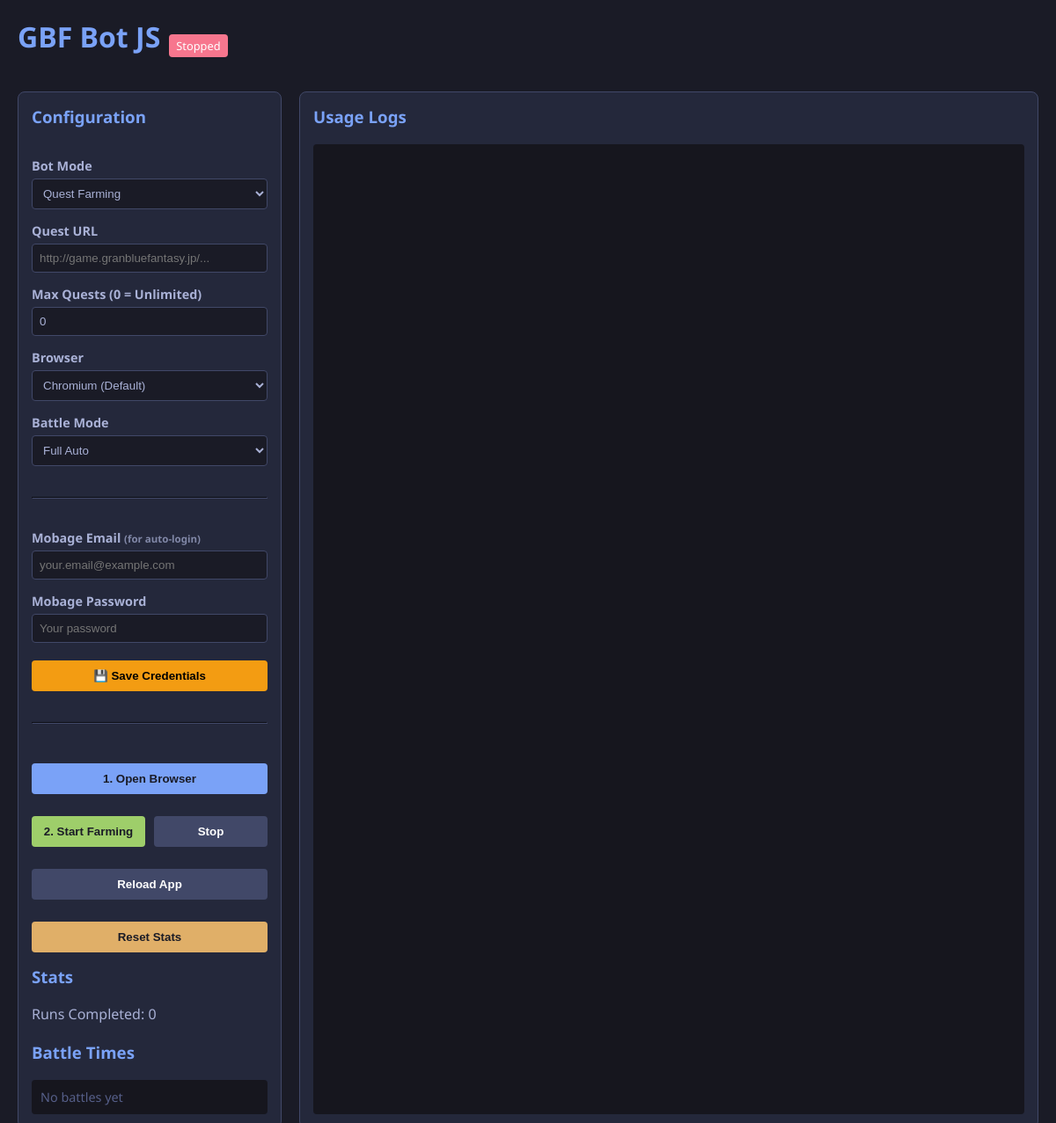
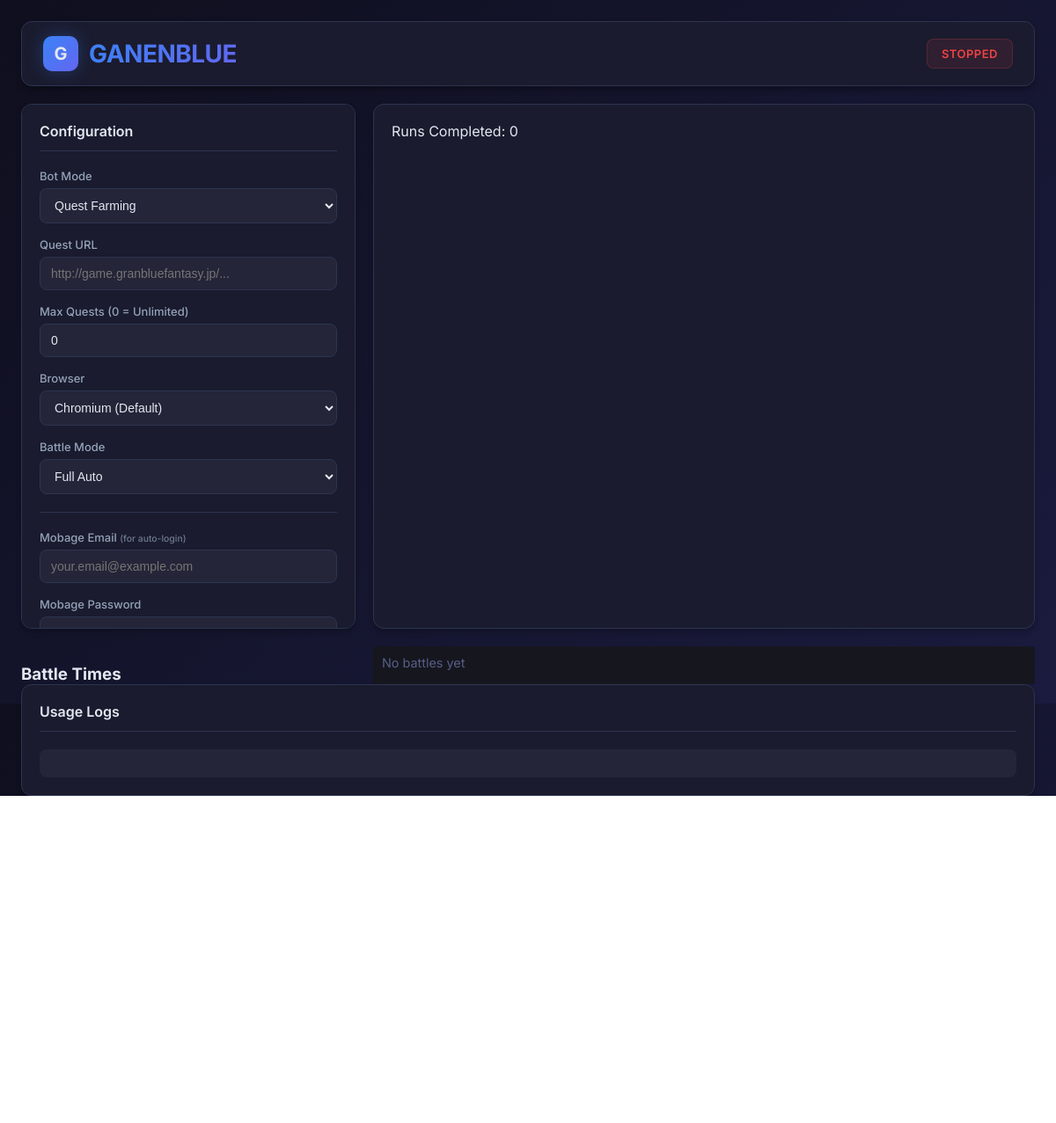
Before and after one commit to gwanen/ganenblue-js, an Electron app: page src/gui/index.html in a window 1200 px wide. Shown: the top 1277 px of the page at 88% size. After the commit the page ends 905 px from the top, so only its background shows below. Drawn offline with Linux system fonts and the light colour scheme; no server answers.

Commit message:
feat: Modern UI redesign with GANENBLUE branding
- Changed title to GANENBLUE with gradient logo
- Fixed header alignment with proper spacing
- Modern dark theme with gradient backgrounds
- Better button styling with emojis and gradients
- Improved form inputs with focus states
- Custom scrollbar styling
- Inter font for better typography
- Credentials section auto-hides after browser launch
- Wider sidebar (380px) for better layout

```diff
--- a/src/gui/index.html
+++ b/src/gui/index.html
@@ -4,173 +4,263 @@
 <head>
     <meta charset="UTF-8">
     <meta name="viewport" content="width=device-width, initial-scale=1.0">
-    <title>ganenblue</title>
+    <title>GANENBLUE</title>
     <style>
+        @import url('https://fonts.googleapis.com/css2?family=Inter:wght@400;500;600;700&display=swap');
+
         :root {
-            --bg-color: #1a1b26;
-            --text-color: #a9b1d6;
-            --primary: #7aa2f7;
-            --success: #9ece6a;
-            --danger: #f7768e;
-            --panel-bg: #24283b;
-            --border: #414868;
+            --bg-primary: #0f0f1e;
+            --bg-secondary: #1a1b2e;
+            --bg-tertiary: #242538;
+            --text-primary: #e2e8f0;
+            --text-secondary: #94a3b8;
+            --accent-blue: #3b82f6;
+            --accent-green: #10b981;
+            --accent-red: #ef4444;
+            --accent-yellow: #f59e0b;
+            --border: #2d3550;
+            --glow-blue: rgba(59, 130, 246, 0.3);
+        }
+
+        * {
+            margin: 0;
+            padding: 0;
+            box-sizing: border-box;
         }
 
         body {
-            font-family: 'Segoe UI', Tahoma, Geneva, Verdana, sans-serif;
-            background-color: var(--bg-color);
-            color: var(--text-color);
-            margin: 0;
-            padding: 20px;
-            display: flex;
-            flex-direction: column;
+            font-family: 'Inter', -apple-system, BlinkMacSystemFont, 'Segoe UI', sans-serif;
+            background: linear-gradient(135deg, var(--bg-primary) 0%, #1a1b3e 100%);
+            color: var(--text-primary);
+            padding: 24px;
             height: 100vh;
-            box-sizing: border-box;
+            overflow: hidden;
         }
 
-        h1,
-        h2,
-        h3 {
-            color: var(--primary);
-            margin-top: 0;
+        /* Header */
+        .header {
+            display: flex;
+            align-items: center;
+            justify-content: space-between;
+            padding: 16px 24px;
+            background: var(--bg-secondary);
+            border: 1px solid var(--border);
+            border-radius: 12px;
+            margin-bottom: 20px;
+            box-shadow: 0 4px 6px rgba(0, 0, 0, 0.3);
+        }
+
+        .header-left {
+            display: flex;
+            align-items: center;
+            gap: 12px;
+        }
+
+        .logo {
+            width: 40px;
+            height: 40px;
+            background: linear-gradient(135deg, var(--accent-blue), #6366f1);
+            border-radius: 10px;
+            display: flex;
+            align-items: center;
+            justify-content: center;
+            font-weight: 700;
+            font-size: 20px;
+            box-shadow: 0 0 20px var(--glow-blue);
+        }
+
+        h1 {
+            font-size: 28px;
+            font-weight: 700;
+            background: linear-gradient(135deg, var(--accent-blue), #6366f1);
+            -webkit-background-clip: text;
+            -webkit-text-fill-color: transparent;
+            background-clip: text;
+            letter-spacing: -0.5px;
+        }
+
+        .status-badge {
+            padding: 8px 16px;
+            border-radius: 8px;
+            font-size: 13px;
+            font-weight: 600;
+            text-transform: uppercase;
+            letter-spacing: 0.5px;
+            transition: all 0.3s ease;
+        }
+
+        .status-Stopped {
+            background: rgba(239, 68, 68, 0.1);
+            color: var(--accent-red);
+            border: 1px solid rgba(239, 68, 68, 0.2);
+        }
+
+        .status-Running {
+            background: rgba(16, 185, 129, 0.1);
+            color: var(--accent-green);
+            border: 1px solid rgba(16, 185, 129, 0.2);
+            box-shadow: 0 0 15px rgba(16, 185, 129, 0.2);
         }
 
         .container {
             display: grid;
-            grid-template-columns: 300px 1fr;
+            grid-template-columns: 380px 1fr;
             gap: 20px;
-            height: 100%;
+            height: calc(100vh - 140px);
         }
 
         .panel {
-            background-color: var(--panel-bg);
+            background: var(--bg-secondary);
             border: 1px solid var(--border);
-            border-radius: 8px;
-            padding: 15px;
-            display: flex;
-            flex-direction: column;
+            border-radius: 12px;
+            padding: 20px;
+            box-shadow: 0 4px 6px rgba(0, 0, 0, 0.2);
+            overflow-y: auto;
         }
 
-        .controls-panel {
-            gap: 15px;
-        }
-
-        .logs-panel {
-            overflow: hidden;
+        .panel h3 {
+            font-size: 16px;
+            font-weight: 600;
+            color: var(--text-primary);
+            margin-bottom: 20px;
+            padding-bottom: 12px;
+            border-bottom: 1px solid var(--border);
         }
 
         .form-group {
-            display: flex;
-            flex-direction: column;
-            gap: 5px;
+            margin-bottom: 16px;
         }
 
         label {
-            font-size: 0.9em;
-            font-weight: bold;
+            display: block;
+            font-size: 13px;
+            font-weight: 500;
+            color: var(--text-secondary);
+            margin-bottom: 6px;
         }
 
         input,
         select {
-            background-color: var(--bg-color);
+            width: 100%;
+            background: var(--bg-tertiary);
             border: 1px solid var(--border);
-            color: var(--text-color);
-            padding: 8px;
-            border-radius: 4px;
+            color: var(--text-primary);
+            padding: 10px 12px;
+            border-radius: 8px;
+            font-size: 14px;
+            transition: all 0.2s ease;
         }
 
-        .btn-group {
-            display: flex;
-            gap: 10px;
-            margin-top: 10px;
+        input:focus,
+        select:focus {
+            outline: none;
+            border-color: var(--accent-blue);
+            box-shadow: 0 0 0 3px rgba(59, 130, 246, 0.1);
         }
 
         button {
-            flex: 1;
-            padding: 10px;
+            width: 100%;
+            padding: 12px;
             border: none;
-            border-radius: 4px;
+            border-radius: 8px;
+            font-size: 14px;
+            font-weight: 600;
             cursor: pointer;
-            font-weight: bold;
-            transition: opacity 0.2s;
+            transition: all 0.2s ease;
+            margin-top: 8px;
         }
 
-        button:hover {
-            opacity: 0.9;
+        button:hover:not(:disabled) {
+            transform: translateY(-1px);
+            box-shadow: 0 4px 12px rgba(0, 0, 0, 0.3);
+        }
+
+        button:disabled {
+            opacity: 0.5;
+            cursor: not-allowed;
+        }
+
+        .btn-launch {
+            background: linear-gradient(135deg, var(--accent-blue), #6366f1);
+            color: white;
         }
 
         .btn-start {
-            background-color: var(--success);
-            color: #1a1b26;
+            background: linear-gradient(135deg, var(--accent-green), #059669);
+            color: white;
         }
 
         .btn-stop {
-            background-color: var(--danger);
-            color: #fff;
-        }
-
-        .btn-stop:disabled {
-            background-color: var(--border);
-            cursor: not-allowed;
+            background: linear-gradient(135deg, var(--accent-red), #dc2626);
+            color: white;
         }
 
         #log-container {
             flex: 1;
             overflow-y: auto;
-            font-family: 'Consolas', monospace;
-            font-size: 0.9em;
-            background-color: #16161e;
-            padding: 10px;
+            font-family: 'Consolas', 'Monaco', monospace;
+            font-size: 13px;
+            background: var(--bg-tertiary);
+            padding: 16px;
+            border-radius: 8px;
+            height: 100%;
+        }
+
+        .log-entry {
+            margin-bottom: 6px;
+            padding: 4px 0;
+            border-bottom: 1px solid rgba(255, 255, 255, 0.05);
+        }
+
+        .log-time {
+            color: var(--text-secondary);
+            font-size: 11px;
+        }
+
+        .log-level-info {
+            color: var(--accent-blue);
+        }
+
+        .log-level-warn {
+            color: var(--accent-yellow);
+        }
+
+        .log-level-error {
+            color: var(--accent-red);
+        }
+
+        hr {
+            border: none;
+            border-top: 1px solid var(--border);
+            margin: 16px 0;
+        }
+
+        /* Scrollbar */
+        ::-webkit-scrollbar {
+            width: 8px;
+        }
+
+        ::-webkit-scrollbar-track {
+            background: transparent;
+        }
+
+        ::-webkit-scrollbar-thumb {
+            background: var(--border);
             border-radius: 4px;
         }
 
-        .log-entry {
-            margin-bottom: 4px;
-            border-bottom: 1px solid #2a2e3e;
-            padding-bottom: 2px;
-        }
-
-        .log-time {
-            color: #565f89;
-            margin-right: 10px;
-        }
-
-        .log-level-info {
-            color: #7aa2f7;
-        }
-
-        .log-level-warn {
-            color: #e0af68;
-        }
-
-        .log-level-error {
-            color: #f7768e;
-        }
-
-        .status-badge {
-            display: inline-block;
-            padding: 4px 8px;
-            border-radius: 4px;
-            background-color: var(--border);
-            color: white;
-            font-size: 0.8em;
-            margin-left: 10px;
-        }
-
-        .status-Running {
-            background-color: var(--success);
-            color: black;
-        }
-
-        .status-Stopped {
-            background-color: var(--danger);
+        ::-webkit-scrollbar-thumb:hover {
+            background: var(--accent-blue);
         }
     </style>
 </head>
 
 <body>
-    <div style="display: flex; align-items: center; margin-bottom: 20px;">
-        <h1>GBF Bot JS</h1>
+    <div class="header">
+        <div class="header-left">
+            <div class="logo">G</div>
+            <h1>GANENBLUE</h1>
+        </div>
         <div id="status-badge" class="status-badge status-Stopped">Stopped</div>
     </div>
 
@@ -213,6 +303,8 @@
                 </select>
             </div>
 
+            <!-- Credentials Section (collapsible) -->
+            <div id="credentials-section">
                 <hr style="margin: 20px 0; border-color: var(--border);">
 
                 <div class="form-group">
@@ -232,27 +324,19 @@
                 </button>
 
                 <hr style="margin: 20px 0; border-color: var(--border);">
-
-            <div class="btn-group">
-                <button id="btn-launch" class="btn-launch" style="background-color: var(--primary); color: #1a1b26;">1.
-                    Open Browser</button>
-            </div>
-            <div class="btn-group">
-                <button id="btn-start" class="btn-start" disabled>2. Start Farming</button>
-                <button id="btn-stop" class="btn-stop" disabled>Stop</button>
-            </div>
-            <div class="btn-group">
-                <button id="btn-reload" class="btn-reload" style="background-color: var(--border); color: #fff;">Reload
-                    App</button>
-            </div>
-            <div class="btn-group">
-                <button id="btn-reset-stats" class="btn-reset-stats"
-                    style="background-color: #e0af68; color: #1a1b26;">Reset Stats</button>
             </div>
 
-            <div style="margin-top: auto;">
-                <h3>Stats</h3>
-                <div id="stats-display">
+            <button id="btn-launch" class="btn-launch">🚀 Launch Browser</button>
+            <button id="btn-start" class="btn-start" disabled>▶️ Start Farming</button>
+            <button id="btn-stop" class="btn-stop" disabled>⏹️ Stop</button>
+            <button id="btn-reload" class="btn-stop"
+                style="background: linear-gradient(135deg, var(--accent-yellow), #d97706); margin-top: 16px;">🔄 Reload
+                App</button>
+            <button id="btn-reset-stats" class="btn-launch" style="margin-top: 4px;">📊 Reset Stats</button>
+        </div>
+
+        <!-- Logs -->
+        <div class="panel">
             Runs Completed: 0
         </div>
 
--- a/src/gui/renderer.js
+++ b/src/gui/renderer.js
@@ -172,6 +172,12 @@
     if (result.success) {
         addLog({ level: 'info', message: 'Browser launched. Please login manually.', timestamp: new Date().toISOString() });
         btnStart.disabled = false;
+
+        // Hide credentials section after browser launches
+        const credSection = document.getElementById('credentials-section');
+        if (credSection) {
+            credSection.style.display = 'none';
+        }
     } else {
         addLog({ level: 'error', message: `Launch failed: ${result.message}`, timestamp: new Date().toISOString() });
         btnLaunch.disabled = false;
```
Lines whose indentation alone changed are shown as unchanged.
